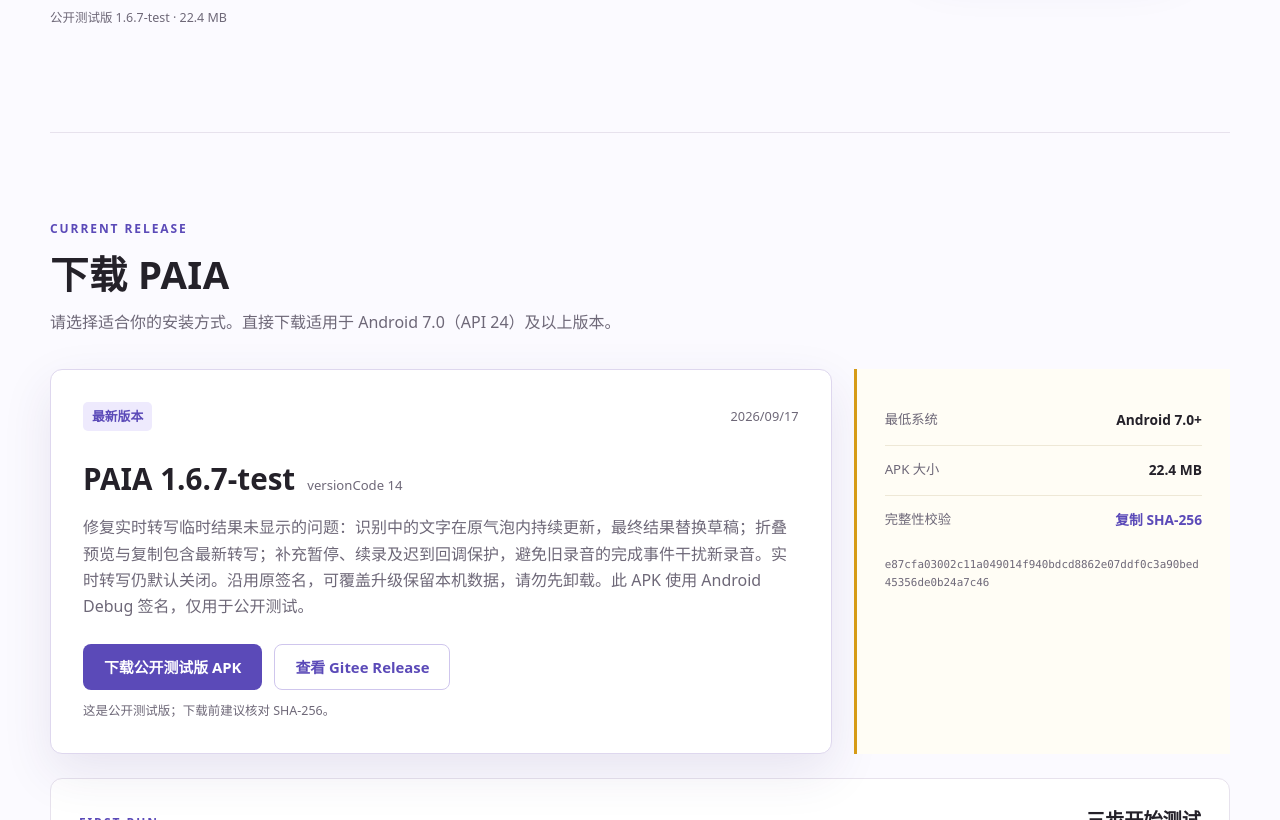
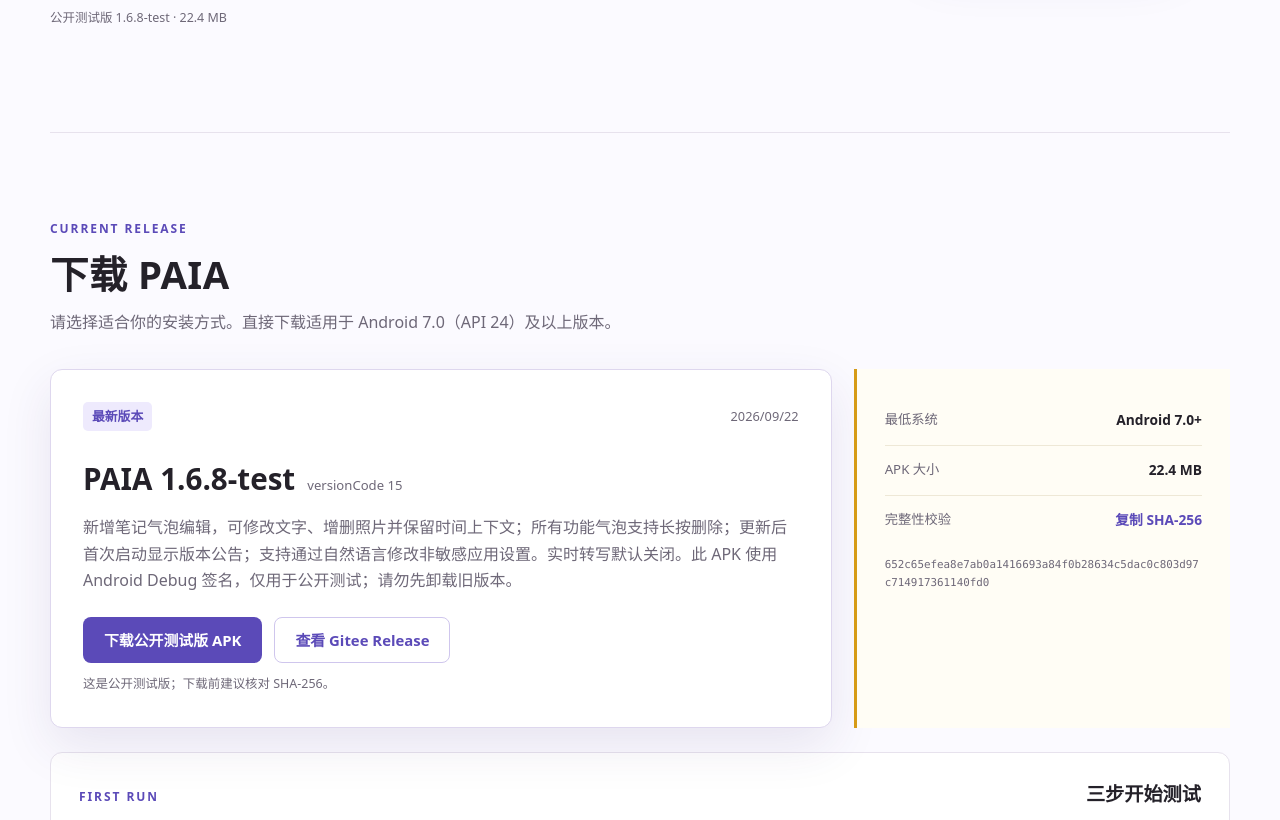
Before and after one commit to HoutonBosta/paia-site, a plain HTML site: page index.html in a window 1280 px wide. Shown: the part 544-1364 px from the top of the page. Drawn offline with Linux system fonts and the light colour scheme.

Commit message:
Publish PAIA 1.6.8 test release

```diff
--- a/index.html
+++ b/index.html
@@ -64,8 +64,8 @@
             <span class="release-date" id="release-date">--</span>
           </div>
           <div class="version-line">
-            <strong id="version-name">PAIA 1.6.7-test</strong>
-            <span id="version-code">versionCode 14</span>
+            <strong id="version-name">PAIA 1.6.8-test</strong>
+            <span id="version-code">versionCode 15</span>
           </div>
           <p class="release-notes" id="release-notes">正在读取更新说明……</p>
           <div class="release-actions">
--- a/release.json
+++ b/release.json
@@ -1,12 +1,12 @@
 {
-  "versionName": "1.6.7-test",
-  "versionCode": 14,
+  "versionName": "1.6.8-test",
+  "versionCode": 15,
   "minAndroid": "Android 7.0+",
-  "releaseDate": "2026-09-17",
-  "releaseNotes": "修复实时转写临时结果未显示的问题：识别中的文字在原气泡内持续更新，最终结果替换草稿；折叠预览与复制包含最新转写；补充暂停、续录及迟到回调保护，避免旧录音的完成事件干扰新录音。实时转写仍默认关闭。沿用原签名，可覆盖升级保留本机数据，请勿先卸载。此 APK 使用 Android Debug 签名，仅用于公开测试。",
-  "apkUrl": "https://gitee.com/Houton_Bosta/paia-site/releases/download/v1.6.7-test/PAIA-1.6.7-test.apk",
-  "apkSize": 23464504,
-  "sha256": "e87cfa03002c11a049014f940bdcd8862e07ddf0c3a90bed45356de0b24a7c46",
-  "releasePageUrl": "https://gitee.com/Houton_Bosta/paia-site/releases/tag/v1.6.7-test",
+  "releaseDate": "2026-09-22",
+  "releaseNotes": "新增笔记气泡编辑，可修改文字、增删照片并保留时间上下文；所有功能气泡支持长按删除；更新后首次启动显示版本公告；支持通过自然语言修改非敏感应用设置。实时转写默认关闭。此 APK 使用 Android Debug 签名，仅用于公开测试；请勿先卸载旧版本。",
+  "apkUrl": "https://gitee.com/Houton_Bosta/paia-site/releases/download/v1.6.8-test/app-debug.apk",
+  "apkSize": 23539497,
+  "sha256": "652c65efea8e7ab0a1416693a84f0b28634c5dac0c803d97c714917361140fd0",
+  "releasePageUrl": "https://gitee.com/Houton_Bosta/paia-site/releases/tag/v1.6.8-test",
   "repositoryUrl": "https://github.com/HoutonBosta/paia-site"
 }
--- a/script.js
+++ b/script.js
@@ -7,15 +7,15 @@
   }
 
   const fallback = {
-    versionName: "1.6.7-test",
-    versionCode: 14,
+    versionName: "1.6.8-test",
+    versionCode: 15,
     minAndroid: "Android 7.0+",
-    releaseDate: "2026-09-17",
-    releaseNotes: "修复实时转写临时结果未显示的问题：识别中的文字在原气泡内持续更新，最终结果替换草稿；折叠预览与复制包含最新转写；补充暂停、续录及迟到回调保护，避免旧录音的完成事件干扰新录音。实时转写仍默认关闭。沿用原签名，可覆盖升级保留本机数据，请勿先卸载。此 APK 使用 Android Debug 签名，仅用于公开测试。",
-    apkUrl: "https://gitee.com/Houton_Bosta/paia-site/releases/download/v1.6.7-test/PAIA-1.6.7-test.apk",
-    apkSize: 23464504,
-    sha256: "e87cfa03002c11a049014f940bdcd8862e07ddf0c3a90bed45356de0b24a7c46",
-    releasePageUrl: "https://gitee.com/Houton_Bosta/paia-site/releases/tag/v1.6.7-test",
+    releaseDate: "2026-09-22",
+    releaseNotes: "新增笔记气泡编辑、照片增删、气泡长按删除、更新公告和自然语言设置修改。实时转写默认关闭。此 APK 使用 Android Debug 签名，仅用于公开测试。",
+    apkUrl: "https://gitee.com/Houton_Bosta/paia-site/releases/download/v1.6.8-test/app-debug.apk",
+    apkSize: 23539497,
+    sha256: "652c65efea8e7ab0a1416693a84f0b28634c5dac0c803d97c714917361140fd0",
+    releasePageUrl: "https://gitee.com/Houton_Bosta/paia-site/releases/tag/v1.6.8-test",
     repositoryUrl: "https://github.com/HoutonBosta/paia-site"
   };
 
```
